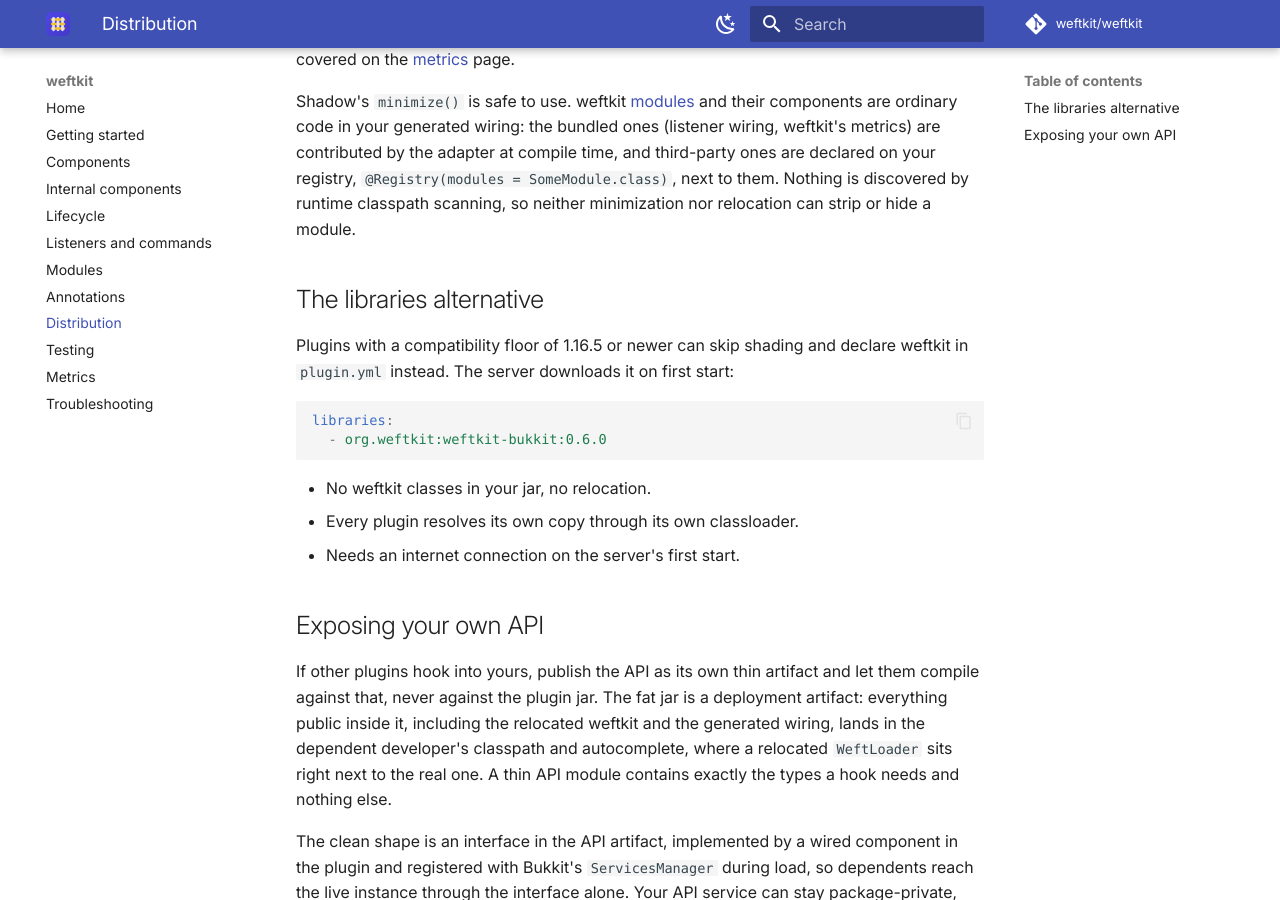
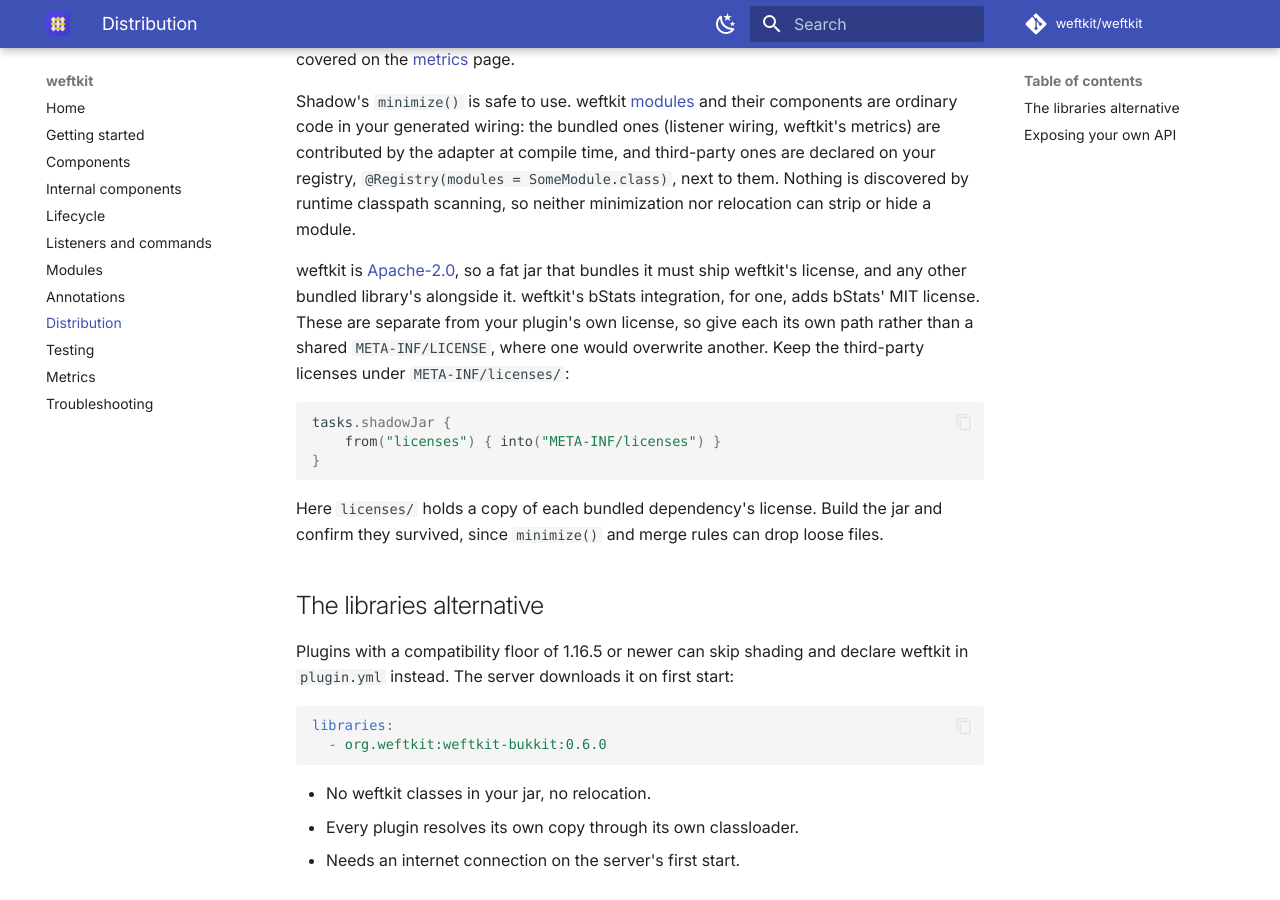
Before and after one commit to weftkit/weftkit, an MkDocs documentation site: the page built from docs/docs/distribution.md, in a window 1280 px wide and 900 px high, scrolled down 396 px. Built offline with MkDocs 1.6.1 and Material for MkDocs 9.7.7, drawn with Linux system fonts in a browser that asks for light colours; comment, search, counter and statistics services are not loaded.

Commit message:
docs: note on license

````diff
--- a/docs/docs/distribution.md
+++ b/docs/docs/distribution.md
@@ -25,6 +25,21 @@
 `@Registry(modules = SomeModule.class)`, next to them. Nothing is discovered by runtime classpath
 scanning, so neither minimization nor relocation can strip or hide a module.
 
+weftkit is [Apache-2.0](https://github.com/weftkit/weftkit/blob/main/LICENSE), so a fat jar that
+bundles it must ship weftkit's license, and any other bundled library's alongside it. weftkit's
+bStats integration, for one, adds bStats' MIT license. These are separate from your plugin's own
+license, so give each its own path rather than a shared `META-INF/LICENSE`, where one would
+overwrite another. Keep the third-party licenses under `META-INF/licenses/`:
+
+```kotlin
+tasks.shadowJar {
+    from("licenses") { into("META-INF/licenses") }
+}
+```
+
+Here `licenses/` holds a copy of each bundled dependency's license. Build the jar and confirm they
+survived, since `minimize()` and merge rules can drop loose files.
+
 ## The libraries alternative
 
 Plugins with a compatibility floor of 1.16.5 or newer can skip shading and declare weftkit in
````
